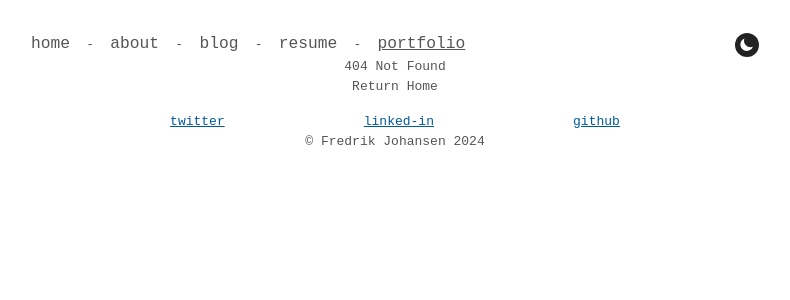
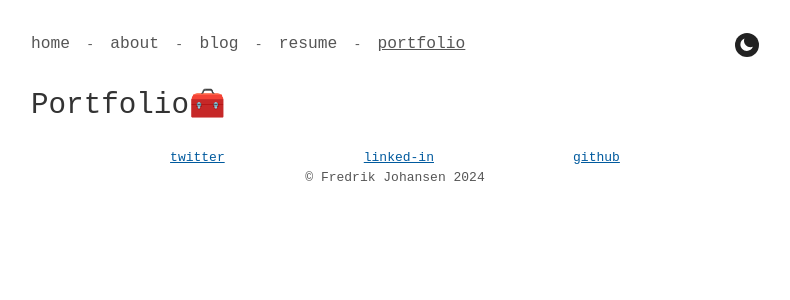
Before and after one commit to fredrikj31/portfolio, a Next.js app: page /portfolio in a window 1280 px wide. Before the commit this address had no page. Shown: the top 300 px of the page, without its empty margins (245-1035 px from the left). Built offline with nearby package versions, Linux system fonts and the light colour scheme.

Commit message:
feat(portfolio): adds basic page for portfolio page

```diff
--- /dev/null
+++ b/src/app/portfolio/page.tsx
@@ -0,0 +1,16 @@
+import { Metadata } from "next";
+
+export const metadata: Metadata = {
+  title: "Portfolio - Fredrik Johansen",
+};
+
+export default async function PortfolioPage() {
+  return (
+    <>
+      <div className="mt-10">
+        <h1 className="text-4xl text-light-header dark:text-dark-header mb-3">Portfolio🧰</h1>
+        <div className="flex flex-col gap-5"></div>
+      </div>
+    </>
+  );
+}
```
